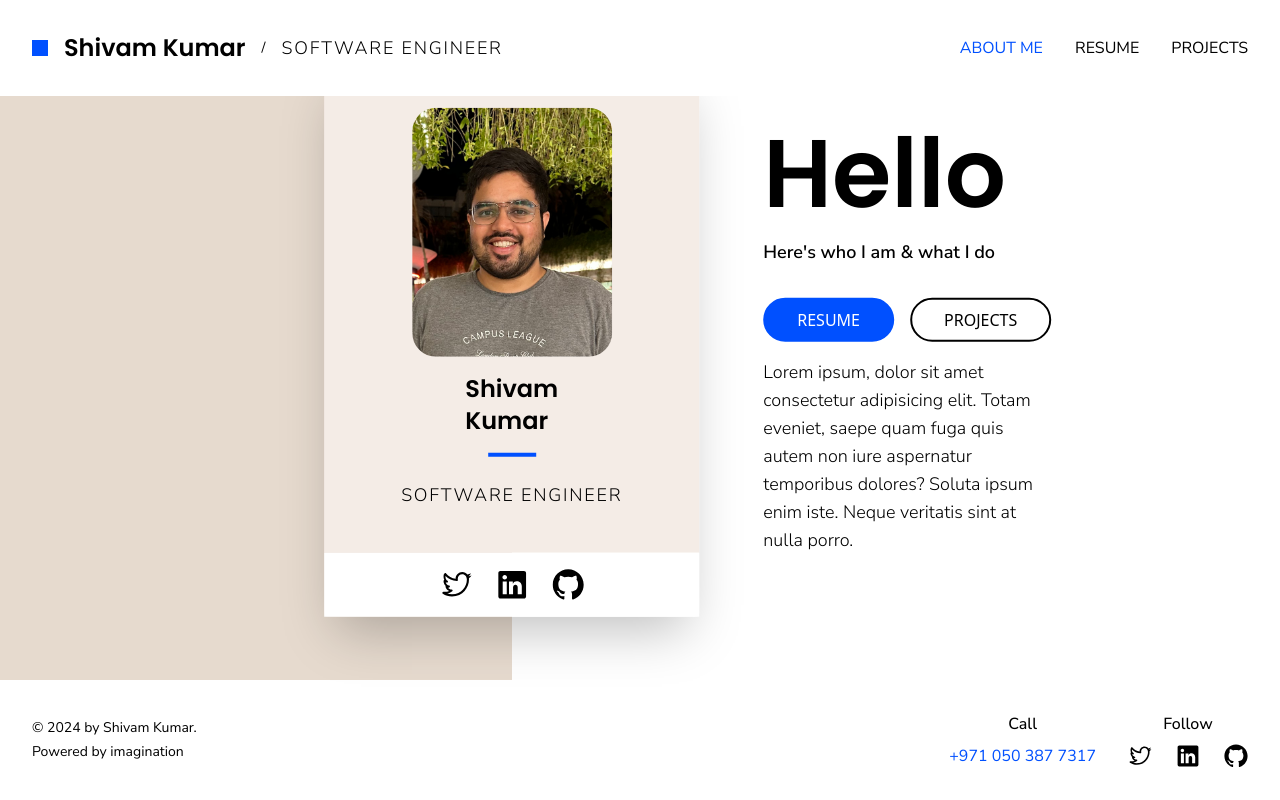
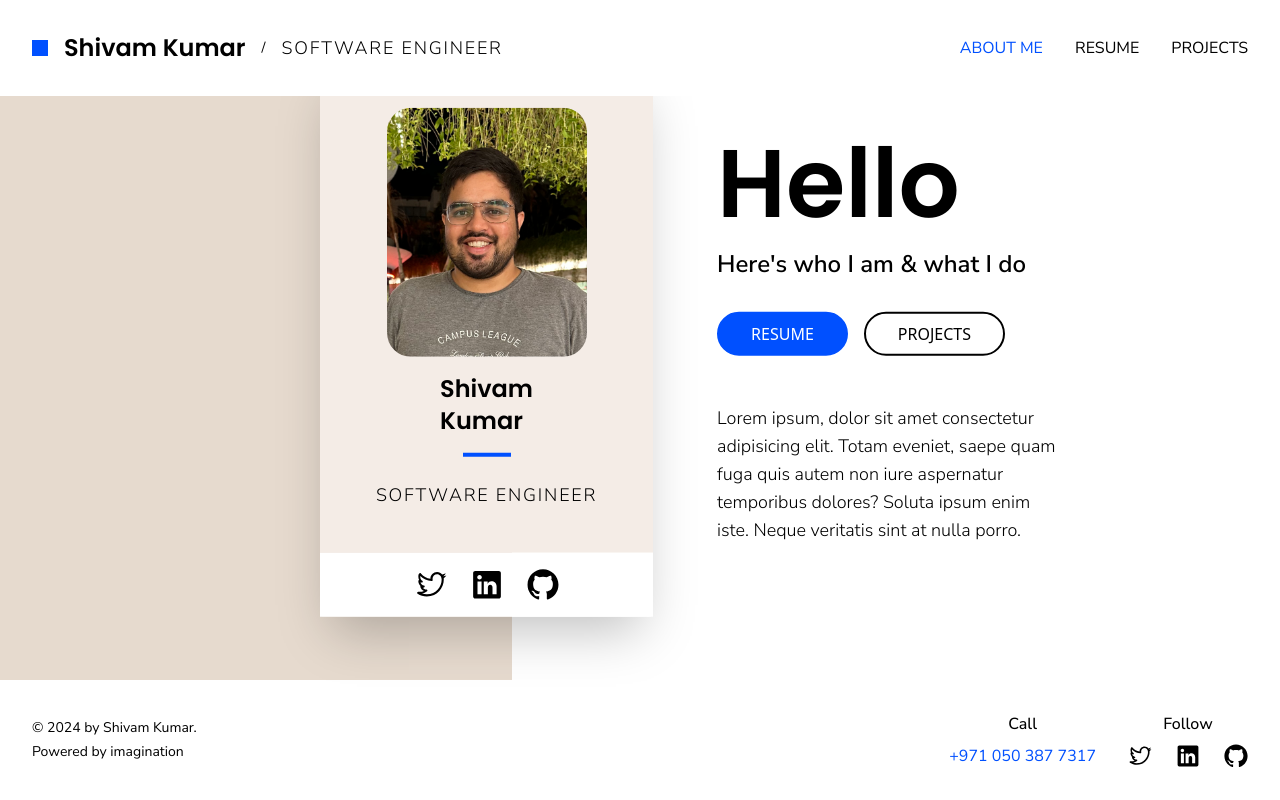
Before and after one commit to riverrz/portfolio, a Next.js app: page / in a window 1280 px wide. Built offline with nearby package versions, Linux system fonts and the light colour scheme.

Commit message:
Fix width issue for personal floating card and content

```diff
--- a/src/app/(home)/page.tsx
+++ b/src/app/(home)/page.tsx
@@ -7,13 +7,13 @@ export default function Home() {
   return (
     <div className="h-full w-full flex flex-col md:flex-row">
       <div className="h-full order-2 flex-grow md:order-1 md:flex-grow-0 md:basis-2/5 bg-accent relative">
-        <div className="relative md:absolute md:top-[50%] md:right-0 md:translate-x-[75%] md:translate-y-[-50%] flex items-center flex-col md:gap-10 md:flex-row">
-          <PersonalFloatingCard className="h-[480px] md:h-auto md:min-w-[375px] w-[90%] absolute translate-y-[-25%] sm:translate-y-0 sm:static" />
+        <div className="relative md:absolute min-w-[60vw] md:top-[50%] md:right-0 md:translate-x-[75%] md:translate-y-[-50%] flex items-center flex-col md:gap-10 md:flex-row">
+          <PersonalFloatingCard className="h-[480px] md:h-auto w-[90%] absolute translate-y-[-25%] sm:translate-y-0 sm:static" />
           <div className="mt-[420px] md:mt-0 self-start w-full p-6 mx-auto sm:self-auto">
             <p className="font-primary text-5xl md:text-8xl font-bold mb-4 ">
               Hello
             </p>
-            <p className="font-secondary font-semibold text-xl md:text-lg mb-6 md:mb-8">
+            <p className="font-secondary font-semibold text-xl md:text-2xl mb-6 md:mb-8">
               Here&apos;s who I am & what I do
             </p>
             <div className="my-4 hidden md:flex items-center gap-4">
@@ -28,7 +28,7 @@ export default function Home() {
                 </Button>
               </Link>
             </div>
-            <p className="font-secondary text-lg font-light">
+            <p className="font-secondary text-lg font-light sm:mt-12">
               Lorem ipsum, dolor sit amet consectetur adipisicing elit. Totam
               eveniet, saepe quam fuga quis autem non iure aspernatur temporibus
               dolores? Soluta ipsum enim iste. Neque veritatis sint at nulla
```
